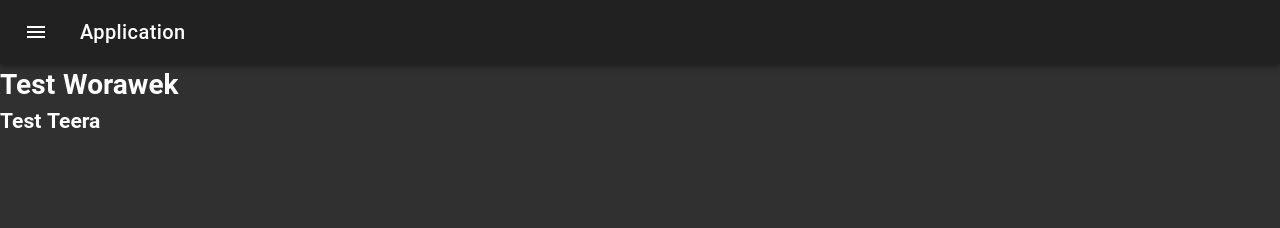
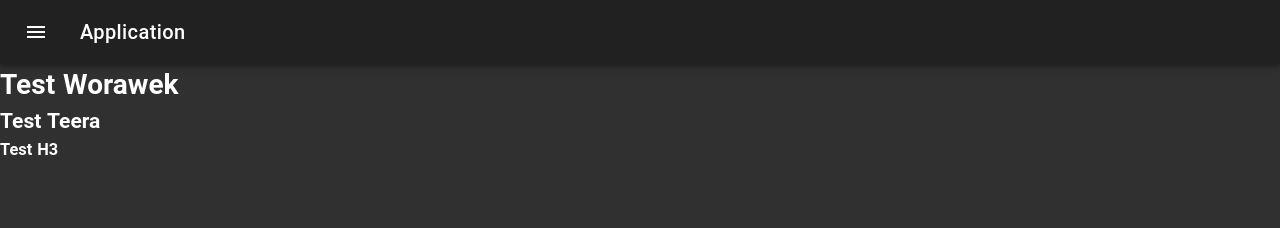
Before and after one commit to saknarak/vue-demo-app, a Nuxt app: page /home in a window 1280 px wide. Shown: the top 228 px of the page. Built offline with nearby package versions, Linux system fonts and the light colour scheme.

Commit message:
change home

```diff
--- a/pages/home.vue
+++ b/pages/home.vue
@@ -2,5 +2,6 @@
   <div>
       <h1>Test Worawek</h1>
       <h2>Test Teera</h2>
+      <h3>Test H3</h3>
   </div>
 </template>
```
